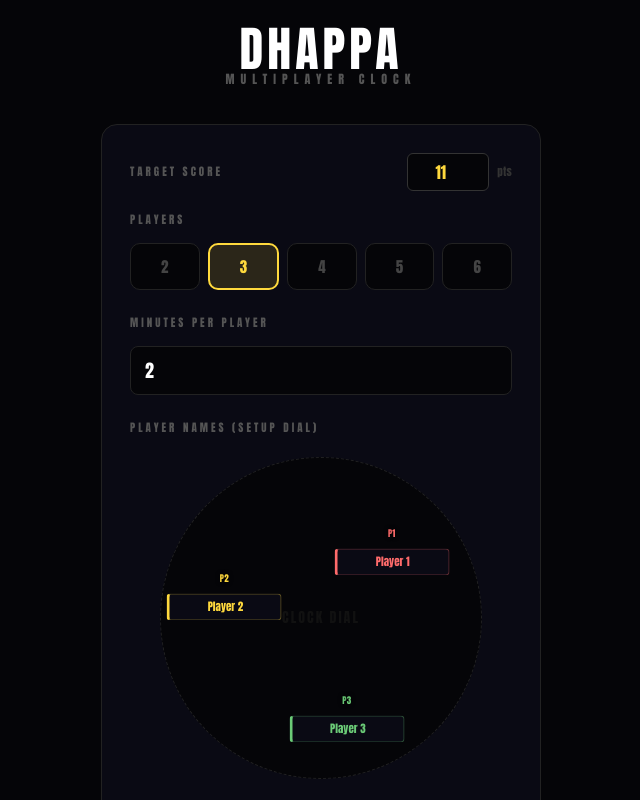
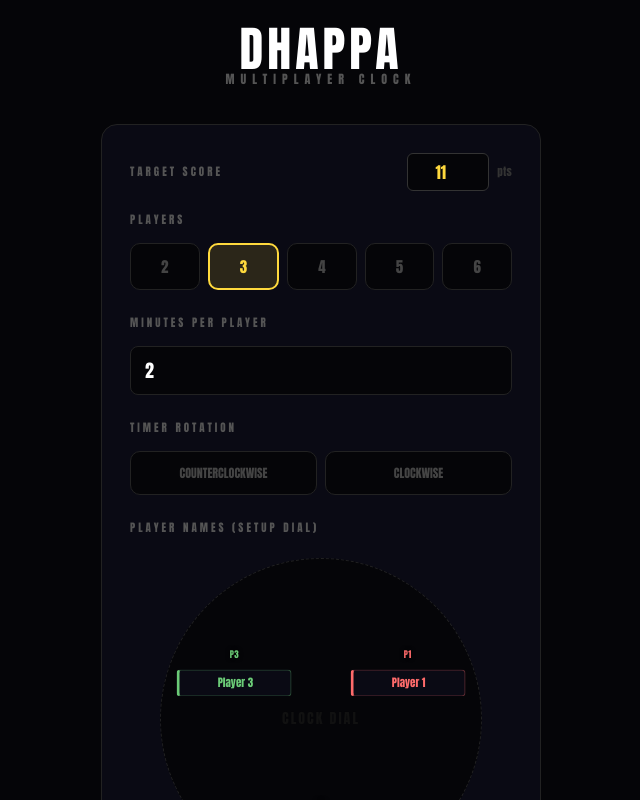
Before and after one commit to H3LLH4X/combine-clock, a React (Vite) app: page / in a window 1280 px wide. Shown: the whole page, without its empty margins (319-959 px from the left). Built offline with nearby package versions, Linux system fonts and the light colour scheme.

Commit message:
Add turn direction toggle to clock setup

```diff
--- a/src/App.jsx
+++ b/src/App.jsx
@@ -273,7 +273,7 @@ function GameOverScreen({ winner, cumulativeScores, players, onPlayAgain, target
   );
 }
 
-function SetupScreen({ onStart, cumulativeScores, players: existingPlayers, roundNum, targetScore, onTargetChange }) {
+function SetupScreen({ onStart, cumulativeScores, players: existingPlayers, roundNum, targetScore, onTargetChange, turnDirection, onTurnDirectionChange }) {
   const [n, setN] = useState(existingPlayers?.length || 3);
   const [mins, setMins] = useState(2);
 
@@ -337,12 +337,30 @@ function SetupScreen({ onStart, cumulativeScores, players: existingPlayers, roun
             <input type="number" min={1} max={60} value={mins} onChange={e => setMins(Number(e.target.value))} style={{ width: "100%", background: "#050508", border: "1px solid #222", borderRadius: 8, padding: "10px 14px", color: "#fff", fontFamily: "Impact, sans-serif", fontSize: 18, outline: "none", boxSizing: "border-box" }} />
           </div>
 
+          <div style={{ marginBottom: 20 }}>
+            <div style={{ color: "#555", fontSize: 11, letterSpacing: 3, marginBottom: 10 }}>TIMER ROTATION</div>
+            <div style={{ display: "flex", gap: 8 }}>
+              {[
+                ["counterclockwise", "COUNTERCLOCKWISE"],
+                ["clockwise", "CLOCKWISE"],
+              ].map(([value, label]) => (
+                <button
+                  key={value}
+                  onClick={() => onTurnDirectionChange(value)}
+                  style={{ flex: 1, padding: "12px 6px", borderRadius: 10, border: turnDirection === value ? "2px solid #4D96FF" : "1px solid #222", background: turnDirection === value ? "#4D96FF22" : "#050508", color: turnDirection === value ? "#4D96FF" : "#444", fontFamily: "Impact, sans-serif", fontSize: 12, fontWeight: 900, cursor: "pointer", letterSpacing: 0 }}
+                >
+                  {label}
+                </button>
+              ))}
+            </div>
+          </div>
+
           <div style={{ marginBottom: 24, textAlign: "center" }}>
             <div style={{ color: "#555", fontSize: 11, letterSpacing: 3, marginBottom: 16, textAlign: "left" }}>PLAYER NAMES (SETUP DIAL)</div>
             <div style={{ position: "relative", width: "320px", height: "320px", margin: "0 auto", background: "#050508", borderRadius: "50%", border: "1px dashed #222" }}>
               <div style={{ position: "absolute", top: "50%", left: "50%", transform: "translate(-50%, -50%)", color: "#111", fontSize: 14, pointerEvents: "none", letterSpacing: 2 }}>CLOCK DIAL</div>
               {Array.from({ length: n }, (_, i) => {
-                const angle = -Math.PI / 4 - (2 * Math.PI * i) / n;
+                const angle = -Math.PI / 2 + (2 * Math.PI * (i + 0.5)) / n;
                 const r = 100;
                 const cx = 160;
                 const cy = 160;
@@ -454,6 +472,7 @@ export default function App() {
 
   const [roundNum, setRoundNum] = useState(1);
   const [targetScore, setTargetScore] = useState(11);
+  const [turnDirection, setTurnDirection] = useState("counterclockwise");
   const [cumulativeScores, setCumulativeScores] = useState({});
   const [allPlayers, setAllPlayers] = useState([]);
   const [roundEvents, setRoundEvents] = useState([]);
@@ -540,9 +559,9 @@ export default function App() {
     setRoundStartInfo({ roundNum: nextRoundNum, starterName: names[startPlayerIdx], starterColor: COLORS[startPlayerIdx], startPlayerIdx });
     setShowRoundStart(true);
 
-    setConfig({ n, secs, names });
+    setConfig({ n, secs, names, turnDirection });
     setScreen("game");
-  }, [roundNum, allPlayers]);
+  }, [roundNum, allPlayers, turnDirection]);
 
   const handleRoundStartClose = useCallback(() => {
     setShowRoundStart(false);
@@ -608,12 +627,14 @@ export default function App() {
     const current = turnIndicatorRotationRef.current;
     const normalizedCurrent = ((current % 360) + 360) % 360;
     const normalizedTarget = ((activeSectorMidDeg % 360) + 360) % 360;
+    const clockwiseDelta = (normalizedTarget - normalizedCurrent + 360) % 360;
     const counterDelta = -((normalizedCurrent - normalizedTarget + 360) % 360);
-    if (Math.abs(counterDelta) < 0.001) return;
+    const delta = turnDirection === "clockwise" ? clockwiseDelta : counterDelta;
+    if (Math.abs(delta) < 0.001) return;
 
-    turnIndicatorRotationRef.current = current + counterDelta;
+    turnIndicatorRotationRef.current = current + delta;
     setTurnIndicatorRotation(turnIndicatorRotationRef.current);
-  }, [activeSectorMidDeg]);
+  }, [activeSectorMidDeg, turnDirection]);
 
   useEffect(() => {
     if (!started || !players.length) return;
@@ -626,9 +647,10 @@ export default function App() {
     const alive = players.reduce((acc, p, i) => p.alive ? [...acc, i] : acc, []);
     if (alive.length <= 1) return;
     const curPos = alive.indexOf(fromGlobal ?? curGlobalIdx);
-    const nextPos = (curPos - 1 + alive.length) % alive.length;
+    const step = turnDirection === "clockwise" ? 1 : -1;
+    const nextPos = (curPos + step + alive.length) % alive.length;
     setActiveIdx(nextPos);
-  }, [started, paused, winner, popup, players, curGlobalIdx]);
+  }, [started, paused, winner, popup, players, curGlobalIdx, turnDirection]);
 
   const resetGame = useCallback(() => {
     clearInterval(intervalRef.current);
@@ -647,6 +669,7 @@ export default function App() {
     setRoundResult(null);
     setRoundNum(1);
     setTargetScore(11);
+    setTurnDirection("counterclockwise");
     setCumulativeScores({});
     setAllPlayers([]);
     setRoundEvents([]);
```
